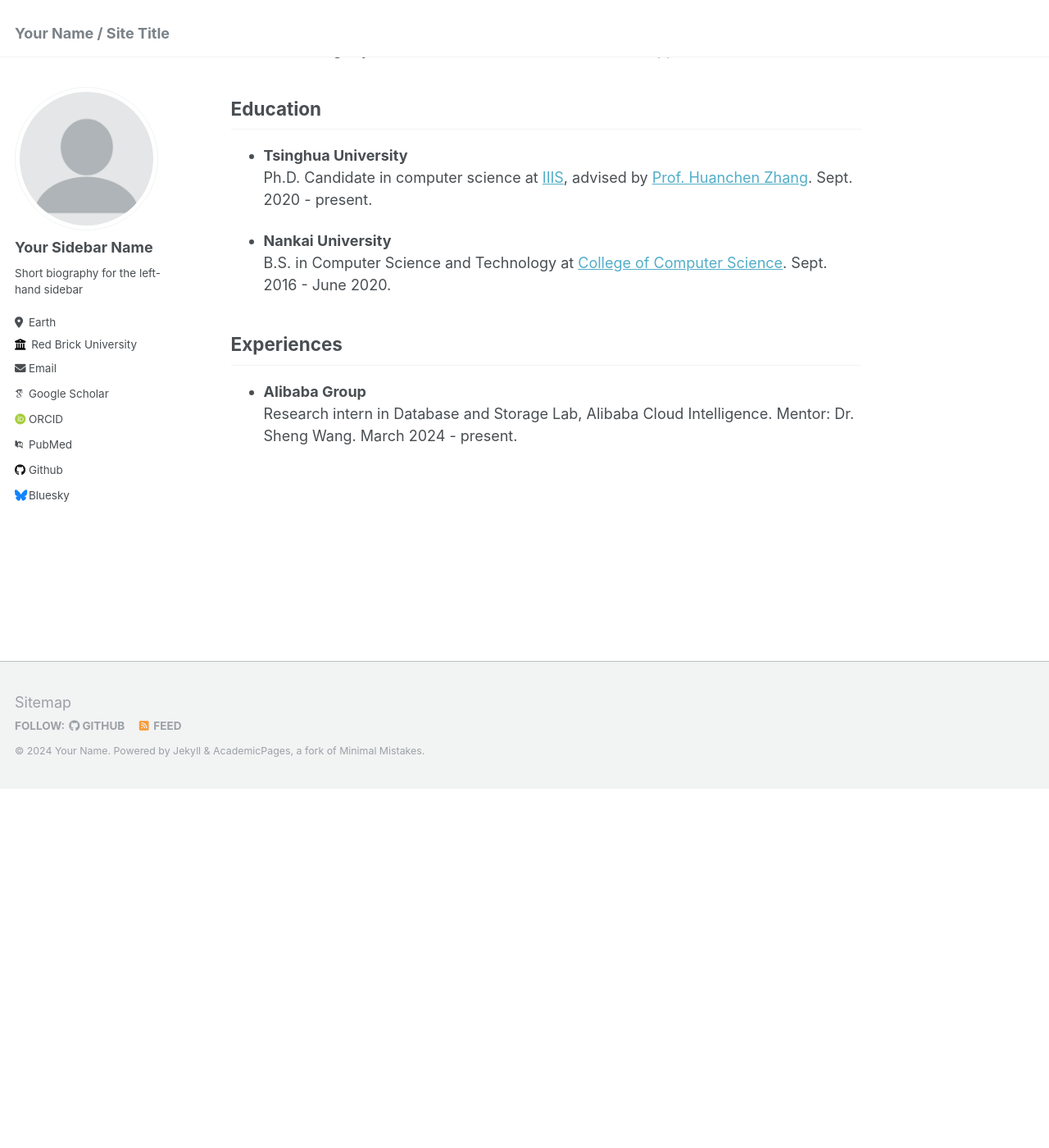
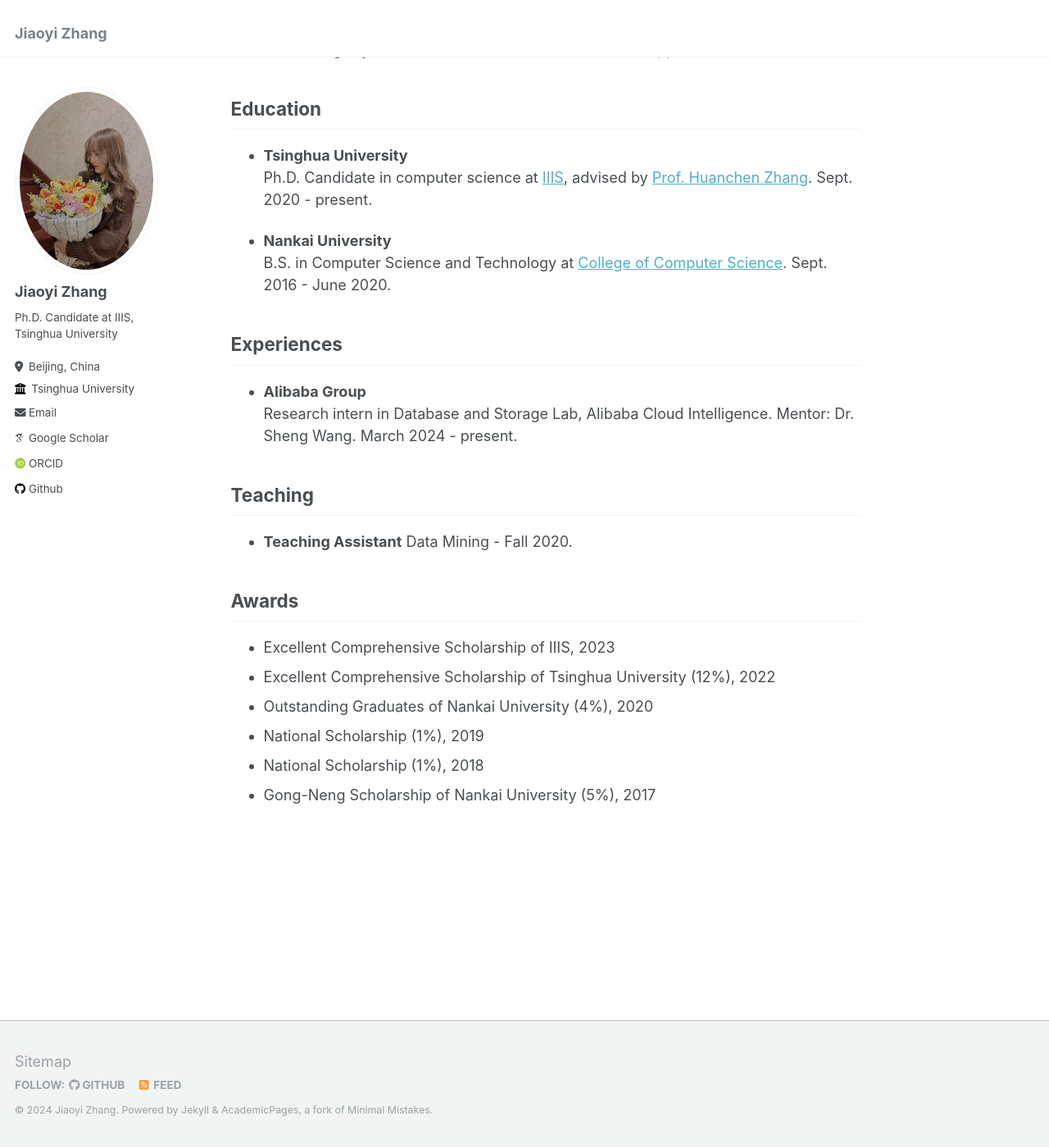
Before and after one commit to JiaoyiZhang/jiaoyizhang.github.io, a Jekyll site: the page built from _pages/about.md, in a window 1280 px wide and 1400 px high, scrolled down 497 px. Shown: the whole window at 82% size. Built offline with Jekyll 4.4.1, drawn with Linux system fonts in a browser that asks for light colours; some web fonts are replaced; before the commit the page ends 1458 px from its top, so only the background shows below that.

```diff
--- a/_config.yml
+++ b/_config.yml
@@ -8,47 +8,47 @@
 
 # Basic Site Settings
 locale                   : "en-US"
-title                    : "Your Name / Site Title"
+title                    : "Jiaoyi Zhang"
 title_separator          : "-"
-name                     : &name "Your Name"
-description              : &description "personal description"
-url                      : https://academicpages.github.io # the base hostname & protocol for your site e.g. "https://mmistakes.github.io"
+name                     : &name "Jiaoyi Zhang"
+description              : &description "Ph.D. Candidate at Tsinghua University"
+url                      : https://jiaoyizhang.github.io/ # the base hostname & protocol for your site e.g. "https://mmistakes.github.io"
 baseurl                  : "" # the subpath of your site, e.g. "/blog"
-repository               : "academicpages/academicpages.github.io"
+repository               : "JiaoyiZhang/jiaoyizhang.github.io"
 
 # Site Author - The following control what appear as part of the author content on the side bar.
 #               If a field is blank the icon and link will not appear, otherwise it will be shown.
 #               Additional customization can be done by editing /_includes/author-profile.html
 author:
   # Biographic information
-  avatar           : "profile.png"
-  name             : "Your Sidebar Name"
+  avatar           : "profile.jpg"
+  name             : "Jiaoyi Zhang"
   pronouns         : # example: "she/her"
-  bio              : "Short biography for the left-hand sidebar"
-  location         : "Earth"
-  employer         : "Red Brick University"
+  bio              : "Ph.D. Candidate at IIIS, Tsinghua University"
+  location         : "Beijing, China"
+  employer         : "Tsinghua University"
   uri              : # URL
-  email            : "none@example.org"
+  email            : "jy-zhang20@mails.tsinghua.edu.cn"
 
   # Academic websites
   arxiv            : # URL - Update with the correct link to your profile
-  googlescholar    : "https://scholar.google.com/citations?user=PS_CX0AAAAAJ"
+  googlescholar    : "https://scholar.google.com/citations?hl=zh-CN&user=RQLYdKsAAAAJ"
   impactstory      : # URL
-  orcid            : "http://orcid.org/yourorcidurl"
+  orcid            : "https://orcid.org/0009-0008-3075-6147"
   semantic         : # URL
-  pubmed           : "https://www.ncbi.nlm.nih.gov/pubmed/?term=john+snow"
+  pubmed           : # URL
   researchgate     : # URL
 
   # Repositories and software development
   bitbucket        : # Username - Update with your username on the site
   codepen          : # Username
   dribbble         : # Username
-  github           : "academicpages"
+  github           : "JiaoyiZhang"
   kaggle           : # Username
   stackoverflow    : # User number or user number and name (i.e., use "1" or "1/jeff-atwood")
 
   # Social media
-  bluesky          : "bsky.app" # Replace this with you Bluesky username
+  bluesky          : # Replace this with you Bluesky username
   facebook         : # Username
   flickr           : # Username
   foursquare       : # Username
--- a/_pages/about.md
+++ b/_pages/about.md
@@ -30,3 +30,14 @@ B.S. in Computer Science and Technology at [College of Computer Science](https:/
 ## Experiences
 - **Alibaba Group**
 Research intern in Database and Storage Lab, Alibaba Cloud Intelligence. Mentor: Dr. Sheng Wang. March 2024 - present.
+
+## Teaching
+- **Teaching Assistant** Data Mining - Fall 2020.
+
+## Awards
+- Excellent Comprehensive Scholarship of IIIS, 2023
+- Excellent Comprehensive Scholarship of Tsinghua University (12%), 2022
+- Outstanding Graduates of Nankai University (4%), 2020
+- National Scholarship (1%), 2019
+- National Scholarship (1%), 2018
+- Gong-Neng Scholarship of Nankai University (5%), 2017
```
Also changed, not shown: images/profile.jpg (added).
